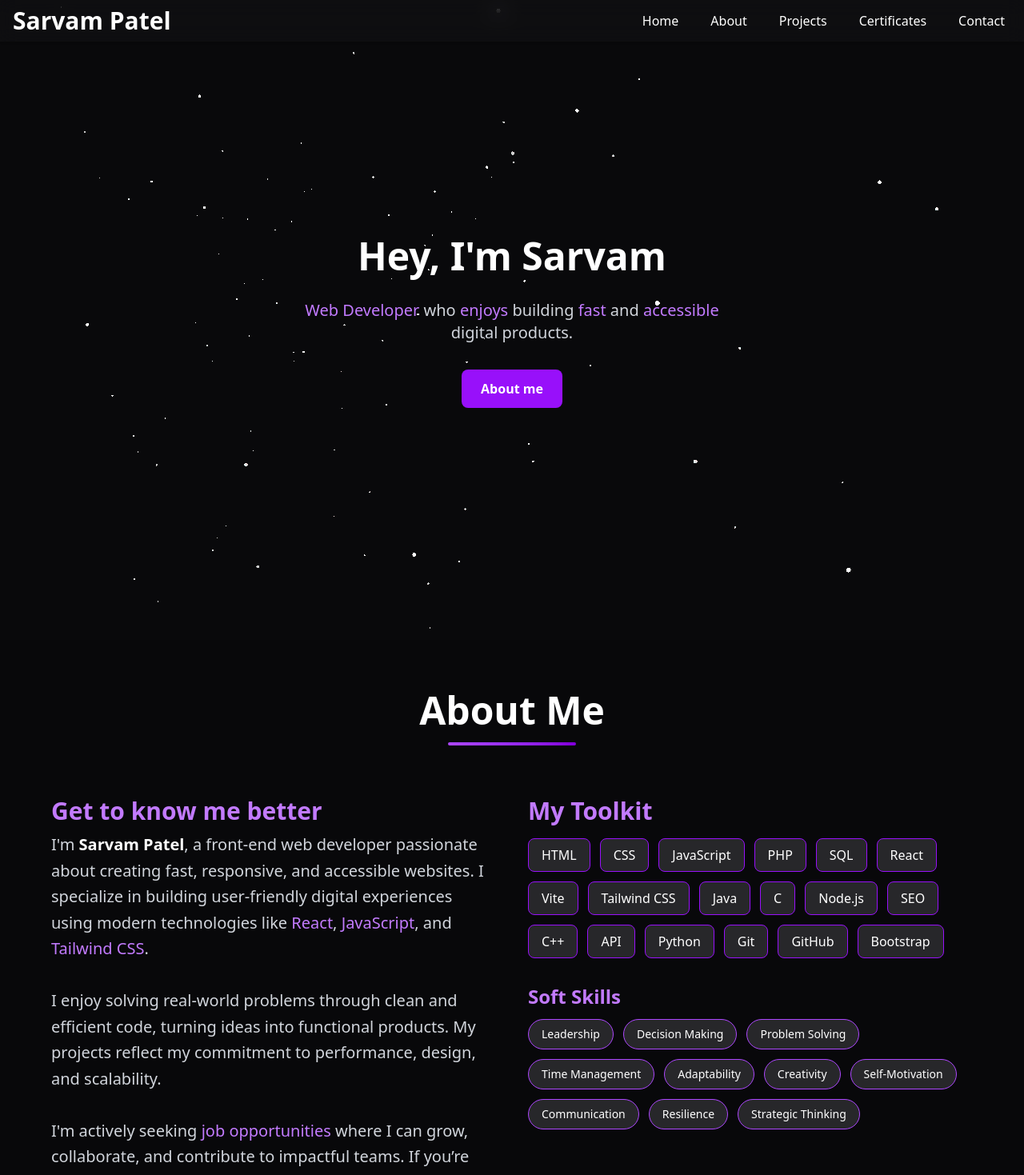
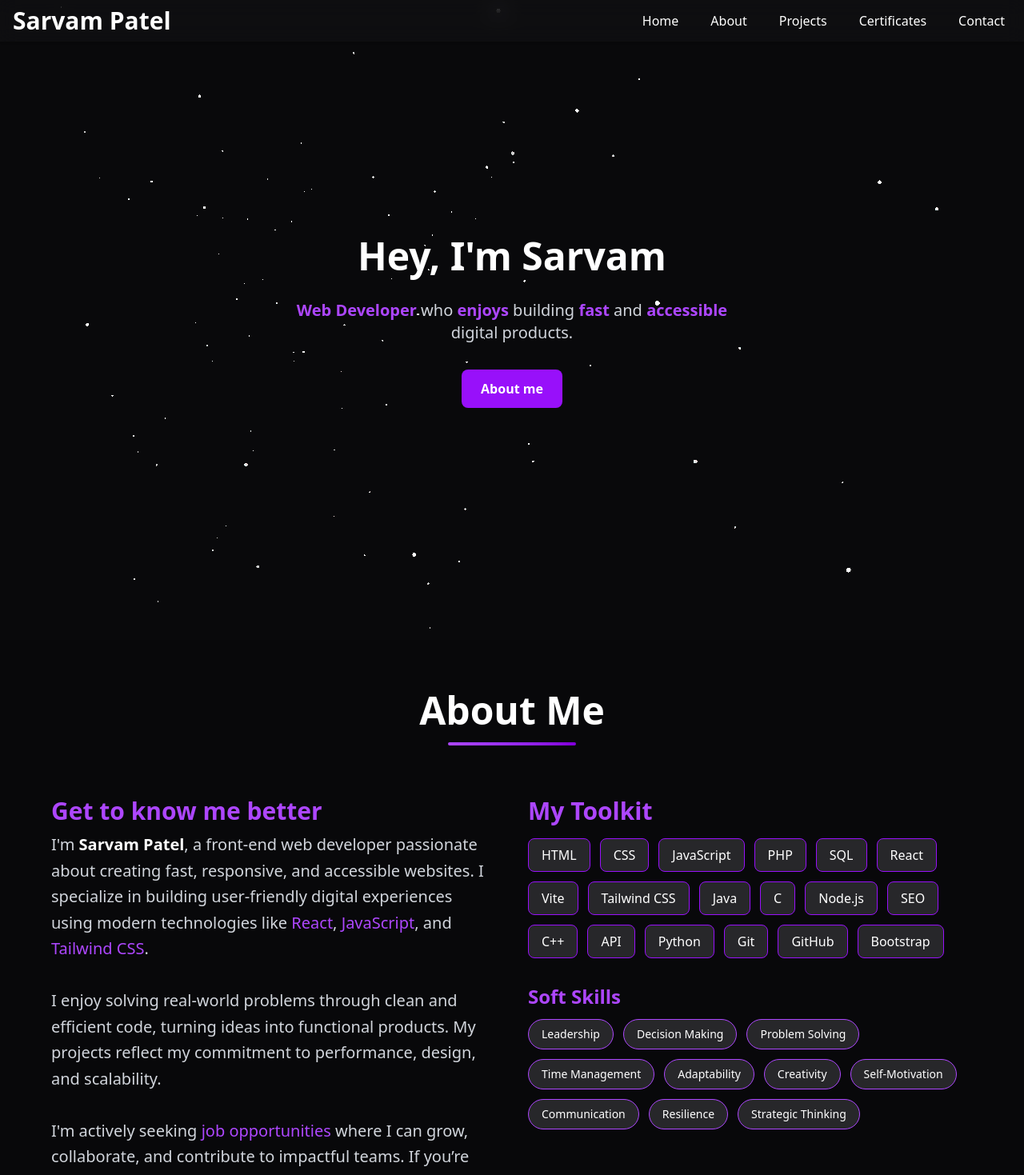
Before and after one commit to CoreTech7704/Portfoliosite, a React (Vite) app: page / in a window 1280 px wide. Shown: the top 1469 px of the page at 80% size. Built offline with nearby package versions, Linux system fonts and the light colour scheme; no server answers.

Commit message:
accessible improvement

```diff
--- a/src/components/About.jsx
+++ b/src/components/About.jsx
@@ -25,17 +25,18 @@ const About = () => {
       <div className="max-w-6xl grid grid-cols-1 md:grid-cols-2 gap-10 items-start">
         {/* Left side */}
         <div>
-          <h3 className="text-3xl mb-2 font-semibold text-purple-400">
+          <h3 className="text-3xl mb-2 font-semibold text-purple-500">
             Get to know me better
           </h3>
           <p className="text-gray-300 mb-6 text-lg md:text-xl leading-relaxed">
-            I'm <span className="font-bold text-white">Sarvam Patel</span>, a front-end web developer passionate about creating fast, responsive, and accessible websites. I specialize in building user-friendly digital experiences using modern technologies like <span className="text-purple-400">React</span>, <span className="text-purple-400">JavaScript</span>, and <span className="text-purple-400">Tailwind CSS</span>.
+            I'm <span className="font-bold text-white">Sarvam Patel</span>, a front-end web developer passionate about creating fast, responsive, and accessible websites. I specialize in building user-friendly digital experiences using modern technologies like <span className="text-purple-500">React</span>, <span className="text-purple-500">JavaScript</span>, and <span className="text-purple-500">Tailwind CSS</span>.
             <br /><br />
             I enjoy solving real-world problems through clean and efficient code, turning ideas into functional products. My projects reflect my commitment to performance, design, and scalability.
             <br /><br />
-            I'm actively seeking <span className="text-purple-400 font-medium">job opportunities</span> where I can grow, collaborate, and contribute to impactful teams. If you’re hiring or know of a good fit, feel free to <a href="#contact" className="underline text-purple-400 hover:text-purple-500">reach out</a>.
+            I'm actively seeking <span className="text-purple-500 font-medium">job opportunities</span> where I can grow, collaborate, and contribute to impactful teams. If you’re hiring or know of a good fit, feel free to <a href="#contact" className="underline text-blue-500 hover:text-blue-600">reach out</a>.
           </p>
           <a
+            aria-label="Projects"
             href="#projects"
             className="inline-block px-6 py-2 bg-purple-600 hover:bg-purple-700 text-white font-semibold rounded-md transform transition-transform duration-200 ease-out hover:-translate-y-1 hover:shadow-lg"
           >
@@ -45,7 +46,7 @@ const About = () => {
 
         {/* Right side - Skills + Soft Skills */}
         <div>
-          <h3 className="text-3xl font-semibold text-purple-400 mb-4">My Toolkit</h3>
+          <h3 className="text-3xl font-semibold text-purple-500 mb-4">My Toolkit</h3>
           <div className="flex flex-wrap gap-3 mb-8">
             {skills.map((skill, index) => (
               <span
@@ -57,12 +58,12 @@ const About = () => {
             ))}
           </div>
 
-          <h4 className="text-2xl font-semibold text-purple-400 mb-3">Soft Skills</h4>
+          <h4 className="text-2xl font-semibold text-purple-500 mb-3">Soft Skills</h4>
           <div className="flex flex-wrap gap-3">
             {softSkills.map((skill, index) => (
               <span
                 key={index}
-                className="px-4 py-2 bg-zinc-800 text-white rounded-full border border-purple-500 text-sm"
+                className="px-4 py-2 bg-zinc-800 text-white rounded-full border border-purple-500 text-sm hover:shadow-[0_0_10px_#a855f7] transition text-m"
               >
                 {skill}
               </span>
--- a/src/components/Certifications.jsx
+++ b/src/components/Certifications.jsx
@@ -66,7 +66,7 @@ const Certifications = () => {
             key={cert.id}
             className="bg-zinc-900 p-6 rounded-xl border border-purple-700 hover:shadow-purple-500/20 hover:shadow-lg transition"
           >
-            <h3 className="text-xl font-semibold text-purple-400 mb-1">
+            <h3 className="text-xl font-bold text-purple-500 mb-1">
               {cert.title}
             </h3>
             <p className="text-gray-300">{cert.issuer}</p>
--- a/src/components/Contact.jsx
+++ b/src/components/Contact.jsx
@@ -17,7 +17,7 @@ const Contact = () => {
       <div className="max-w-7xl mx-auto grid md:grid-cols-2 gap-12">
         {/* Contact Info */}
         <div className="space-y-6 bg-[#1a1a1a] p-8 rounded-2xl ring-1 ring-purple-500 shadow-md">
-            <h3 className="text-2xl font-semibold text-purple-400">Contact Information</h3>
+            <h3 className="text-2xl font-bold text-purple-500">Contact Information</h3>
               <p className="text-gray-300">
                 Feel free to reach out through any of the platforms below!
               </p>
@@ -73,7 +73,7 @@ const Contact = () => {
 
         {/* Contact Form */}
         <div className="bg-[#1a1a1a] p-8 rounded-2xl ring-1 ring-purple-500 shadow-md">
-          <h3 className="text-2xl font-semibold text-purple-400 mb-6">📨 Send a Message</h3>
+          <h3 className="text-2xl font-semibold text-purple-500 mb-6">Send a Message</h3>
           <form
             action="https://api.web3forms.com/submit"
             method="POST"
@@ -114,6 +114,7 @@ const Contact = () => {
             </div>
 
             <button
+              aria-label="Form submit"
               type="submit"
               className="w-full bg-purple-600 hover:bg-purple-700 transition duration-200 text-white py-2 px-6 rounded-md font-semibold"
             >
--- a/src/components/Hero.jsx
+++ b/src/components/Hero.jsx
@@ -27,13 +27,14 @@ const Hero = () => {
     </h1>
 
     <p className="max-w-xl text-lg md:text-xl text-gray-300 mb-8">
-      <span className="text-purple-400">Web Developer</span> who{" "}
-      <span className="text-purple-400">enjoys</span> building{" "}
-      <span className="text-purple-400">fast</span> and{" "}
-      <span className="text-purple-400">accessible</span> digital products.
+      <span className="text-purple-500 font-semibold">Web Developer</span> who{" "}
+      <span className="text-purple-500 font-semibold">enjoys</span> building{" "}
+      <span className="text-purple-500 font-semibold">fast</span> and{" "}
+      <span className="text-purple-500 font-semibold">accessible</span> digital products.
     </p>
 
     <a
+      aria-label="Aboutme"
       href="#about"
       className="inline-block px-6 py-3 bg-purple-600 hover:bg-purple-700 text-white font-semibold rounded-lg transform transition-transform duration-200 ease-out hover:-translate-y-1"
     >
--- a/src/components/Navbar.jsx
+++ b/src/components/Navbar.jsx
@@ -34,6 +34,7 @@ function Navbar() {
 
         {/* Mobile Menu Button */}
         <button
+          aria-label="Open navigation menu"
           onClick={() => setMobileOpen(!mobileOpen)}
           className="md:hidden text-white p-2 rounded hover:bg-white/10 transition"
         >
--- a/src/components/Projects.jsx
+++ b/src/components/Projects.jsx
@@ -22,7 +22,7 @@ const ProjectCard = () => {
       title: "Snap News",
       description: "A Bootstrap-based news website featuring real-time API data and category-wise sorting.",
       techStack: ["React", "Bootstrap", "HTML", "JavaScript", "GNews API"],
-      url: "https://snapnews-bootstrap.netlify.app/",
+      url: "https://github.com/CoreTech7704/newsapp",
       image: SnapNewsImage,
       goals:
         "A lightweight news platform developed using React and Bootstrap. It integrates GNews API to fetch real-time news updates and features category-based filtering, laying the foundation for understanding API handling and responsive design.",
@@ -78,7 +78,7 @@ const ProjectCard = () => {
               {/* Left */}
               <div className="w-full lg:w-1/3 p-6 flex flex-col justify-between">
                 <div>
-                  <h3 className="text-4xl font-bold text-purple-400 mb-2">
+                  <h3 className="text-4xl font-bold text-purple-500 mb-2">
                     {project.title}
                   </h3>
                   <p className="text-lg text-gray-300 mb-4">{project.description}</p>
@@ -94,6 +94,7 @@ const ProjectCard = () => {
                   </div>
                 </div>
                 <a
+                  aria-label="Links for project"
                   href={project.url}
                   target="_blank"
                   rel="noopener noreferrer"
```
